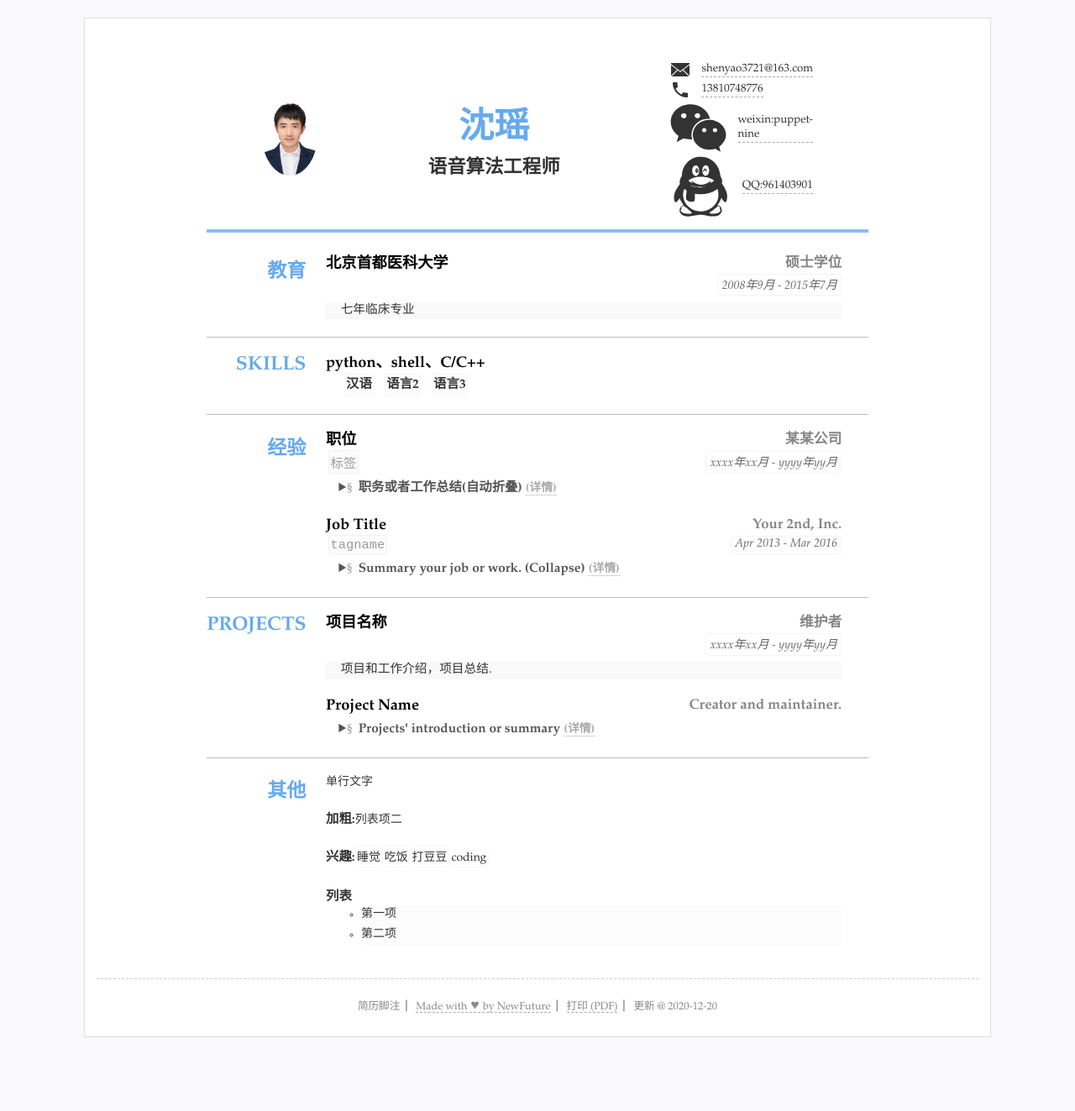
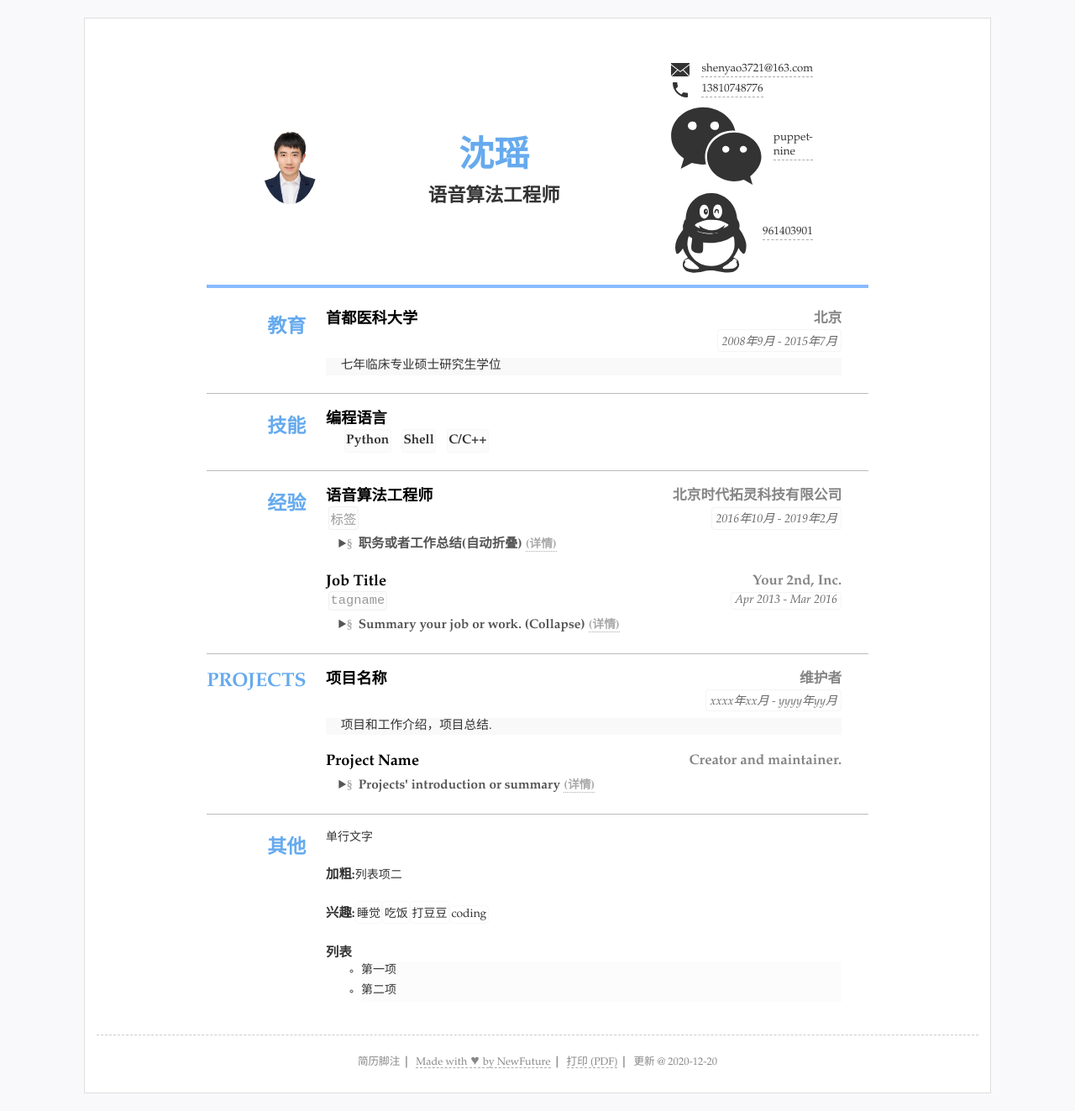
Before and after one commit to shenyao3721/cv, a Jekyll site: the page built from index.html, in a window 1280 px wide. Shown: the whole page at 84% size. Built offline with Jekyll 4.4.1, drawn with Linux system fonts in a browser that asks for light colours; before the commit the page ends 1256 px from its top, so only the background shows below that.

Commit message:
Update resume.yml

```diff
--- a/_data/resume.yml
+++ b/_data/resume.yml
@@ -15,10 +15,10 @@ contact: #联系方式连接等3~5行
 - text: "13810748776"
   href: 'tel:1234567890'
   icon: 'icons/phone.svg'
-- text: "weixin:puppet-nine"
+- text: "puppet-nine"
   href: 'http://your-website.com'
   icon: 'icons/weixin.svg'
-- text: "QQ:961403901"
+- text: "961403901"
   href: 'https://github.com/NewFuture'
   icon: "icons/qq.svg"
   attr: 'target="_blank"' #新标签页打开
@@ -30,28 +30,28 @@ main: #简历主要内容，
 - type: education #类别为ID
   name: 教育 #显示名称，空则使用type
   content: #内容基本格式 标题-副标题-日期-详细内容 (都允许空)
-  - title: 北京首都医科大学
+  - title: 首都医科大学
     duration: "2008年9月 - 2015年7月"
-    sub: 硕士学位
-    detail: 七年临床专业
+    sub: 北京
+    detail: 七年临床专业硕士研究生学位
 
 
-- type: skills
+- type: 技能
   # name: "技能"
   content:
-  - title: python、shell、C/C++
+  - title: 编程语言
     items: #itmems 可以小块的方式显示
-    - 汉语
-    - 语言2
-    - 语言3
+    - Python
+    - Shell
+    - C/C++
 
 
 - type: experience
   name: 经验
   content:
-  - title: 职位
-    sub: 某某公司
-    duration: "xxxx年xx月 - yyyy年yy月"
+  - title: 语音算法工程师
+    sub: 北京时代拓灵科技有限公司
+    duration: "2016年10月 - 2019年2月"
     tags:
     - 标签
     summary: 职务或者工作总结(自动折叠)
```
